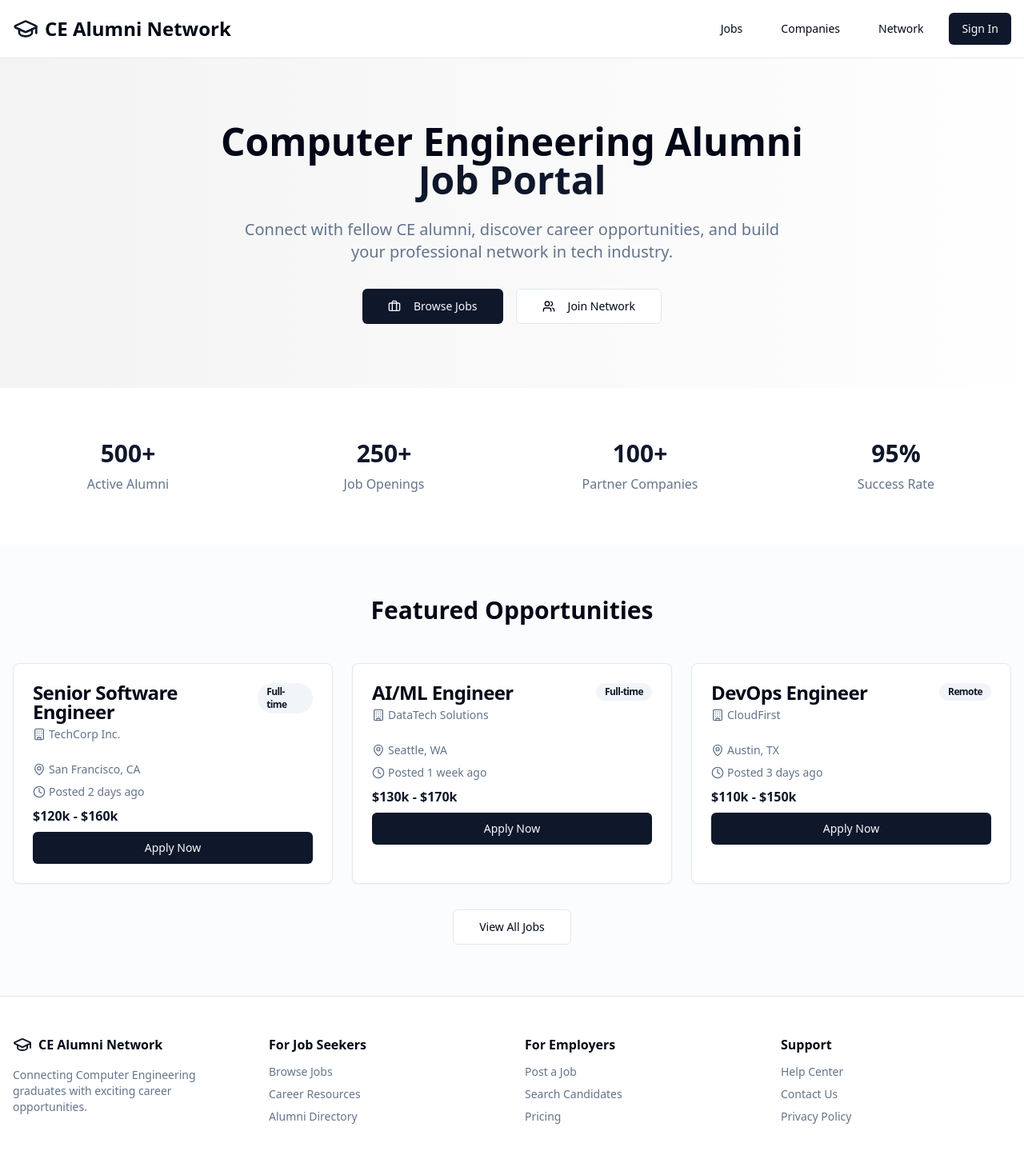
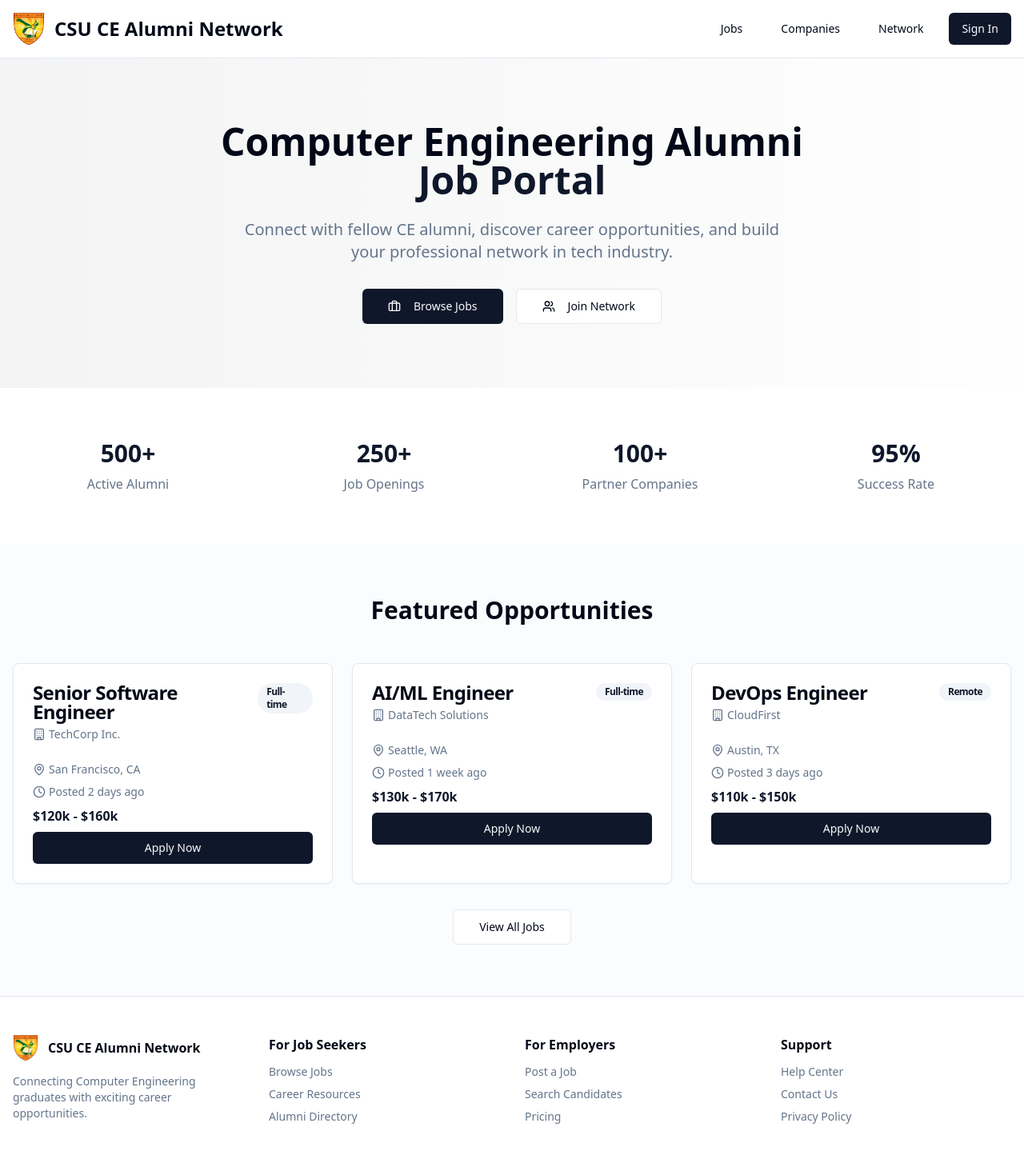
Before and after one commit to nielly24/Alumni-Job-Portal-Final, a React (Vite) app: page / in a window 1280 px wide. Shown: the top 1444 px of the page at 80% size. Built offline with nearby package versions, Linux system fonts and the light colour scheme.

Commit message:
Add favicon and logo
Add the provided image as the favicon and logo for the application.

```diff
--- a/index.html
+++ b/index.html
@@ -4,6 +4,7 @@
     <meta charset="UTF-8" />
     <meta name="viewport" content="width=device-width, initial-scale=1.0" />
     <title>alumni-skill-connect</title>
+    <link rel="icon" href="/lovable-uploads/554263cb-c020-41c0-97f8-9592f3dd2fd2.png" type="image/png">
     <meta name="description" content="Lovable Generated Project" />
     <meta name="author" content="Lovable" />
 
--- a/src/pages/Index.tsx
+++ b/src/pages/Index.tsx
@@ -10,9 +10,9 @@ const Index = () => {
       <header className="border-b bg-card">
         <div className="container mx-auto px-4 py-4">
           <div className="flex items-center justify-between">
-            <div className="flex items-center gap-2">
-              <GraduationCap className="h-8 w-8 text-primary" />
-              <h1 className="text-2xl font-bold">CE Alumni Network</h1>
+            <div className="flex items-center gap-3">
+              <img src="/lovable-uploads/554263cb-c020-41c0-97f8-9592f3dd2fd2.png" alt="CSU Logo" className="h-10 w-10" />
+              <h1 className="text-2xl font-bold">CSU CE Alumni Network</h1>
             </div>
             <nav className="flex items-center gap-4">
               <Button variant="ghost">Jobs</Button>
@@ -141,9 +141,9 @@ const Index = () => {
         <div className="container mx-auto px-4">
           <div className="grid grid-cols-1 md:grid-cols-4 gap-8">
             <div>
-              <div className="flex items-center gap-2 mb-4">
-                <GraduationCap className="h-6 w-6 text-primary" />
-                <span className="font-bold">CE Alumni Network</span>
+              <div className="flex items-center gap-3 mb-4">
+                <img src="/lovable-uploads/554263cb-c020-41c0-97f8-9592f3dd2fd2.png" alt="CSU Logo" className="h-8 w-8" />
+                <span className="font-bold">CSU CE Alumni Network</span>
               </div>
               <p className="text-sm text-muted-foreground">
                 Connecting Computer Engineering graduates with exciting career opportunities.
```
Also changed, not shown: public/lovable-uploads/554263cb-c020-41c0-97f8-9592f3dd2fd2.png (added).
